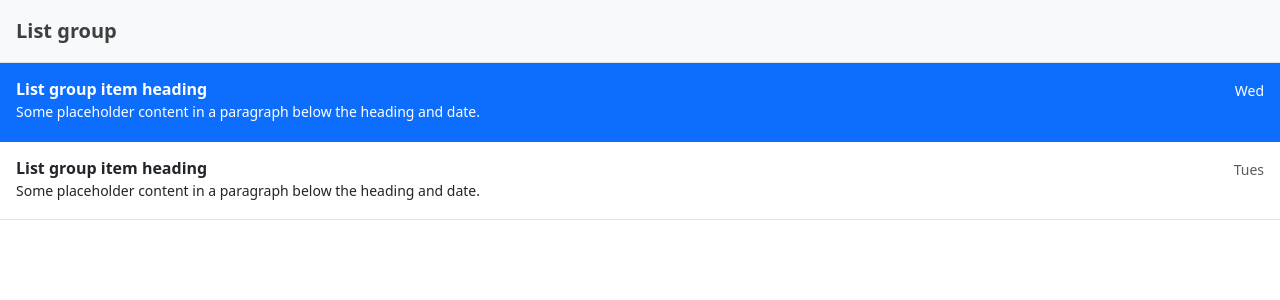
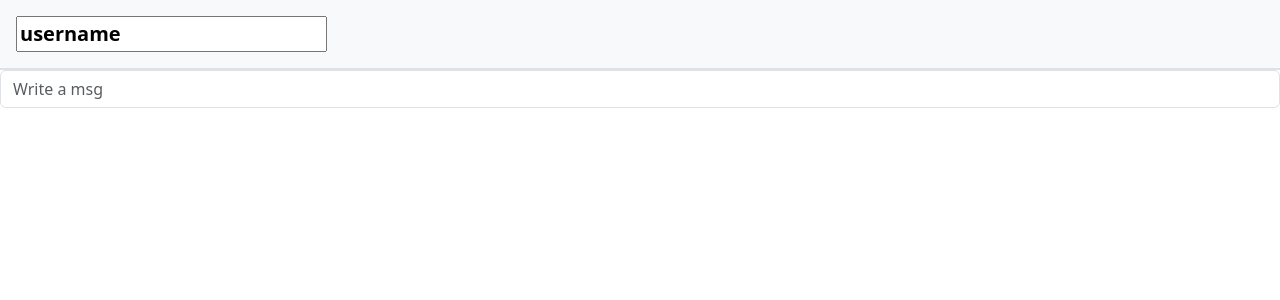
Before and after one commit to Jenziiy/chat-frontend, a React (Create React App) app: page / in a window 1280 px wide. Shown: the top 300 px of the page. Built offline with nearby package versions, Linux system fonts and the light colour scheme.

Commit message:
add methods for app

```diff
--- a/src/App.js
+++ b/src/App.js
@@ -1,27 +1,40 @@
+import { useEffect, useState } from "react";
+
 function App() {
+  const [username, setUsername] = useState('username');
+  const [messages, setMessages] = useState([]);
+  const [message, setMessage] = useState('');
+
+  useEffect(()=>{
+
+  }, []);
+
+  const submit = () => {
+
+  }
   return (
     <div className = "Container">
       <div className="d-flex flex-column align-items-stretch flex-shrink-0 bg-body-tertiary">
-    <a href="/" className="d-flex align-items-center flex-shrink-0 p-3 link-body-emphasis text-decoration-none border-bottom">
-      <span className="fs-5 fw-semibold">List group</span>
-    </a>
+    <div className="d-flex align-items-center flex-shrink-0 p-3 link-body-emphasis text-decoration-none border-bottom">
+      <input className="fs-5 fw-semibold" value={username} onChange={e => setUsername(e.target.value)}/>
+    </div>
     <div className="list-group list-group-flush border-bottom scrollarea">
-      <a href="#" className="list-group-item list-group-item-action active py-3 lh-sm" aria-current="true">
-        <div className="d-flex w-100 align-items-center justify-content-between">
-          <strong className="mb-1">List group item heading</strong>
-          <small>Wed</small>
-        </div>
-        <div className="col-10 mb-1 small">Some placeholder content in a paragraph below the heading and date.</div>
-      </a>
-      <a href="#" className="list-group-item list-group-item-action py-3 lh-sm">
-        <div className="d-flex w-100 align-items-center justify-content-between">
-          <strong className="mb-1">List group item heading</strong>
-          <small className="text-body-secondary">Tues</small>
-        </div>
-        <div className="col-10 mb-1 small">Some placeholder content in a paragraph below the heading and date.</div>
-      </a>
+      {messages.map(message => {
+        return(
+           <div className="list-group-item list-group-item-action py-3 lh-sm">
+            <div className="d-flex w-100 align-items-center justify-content-between">
+              <strong className="mb-1">{message.username}</strong>
+            </div>
+            <div className="col-10 mb-1 small">{message.message}</div>
+          </div>
+          )
+      })}
     </div>
   </div>
+  <form onSubmit={submit}>
+    <input className="form-control" placeholder="Write a msg" value={message}
+    onChange={e => setMessage(e.target.value)}/>
+  </form>
   </div>
   );
 }
```
